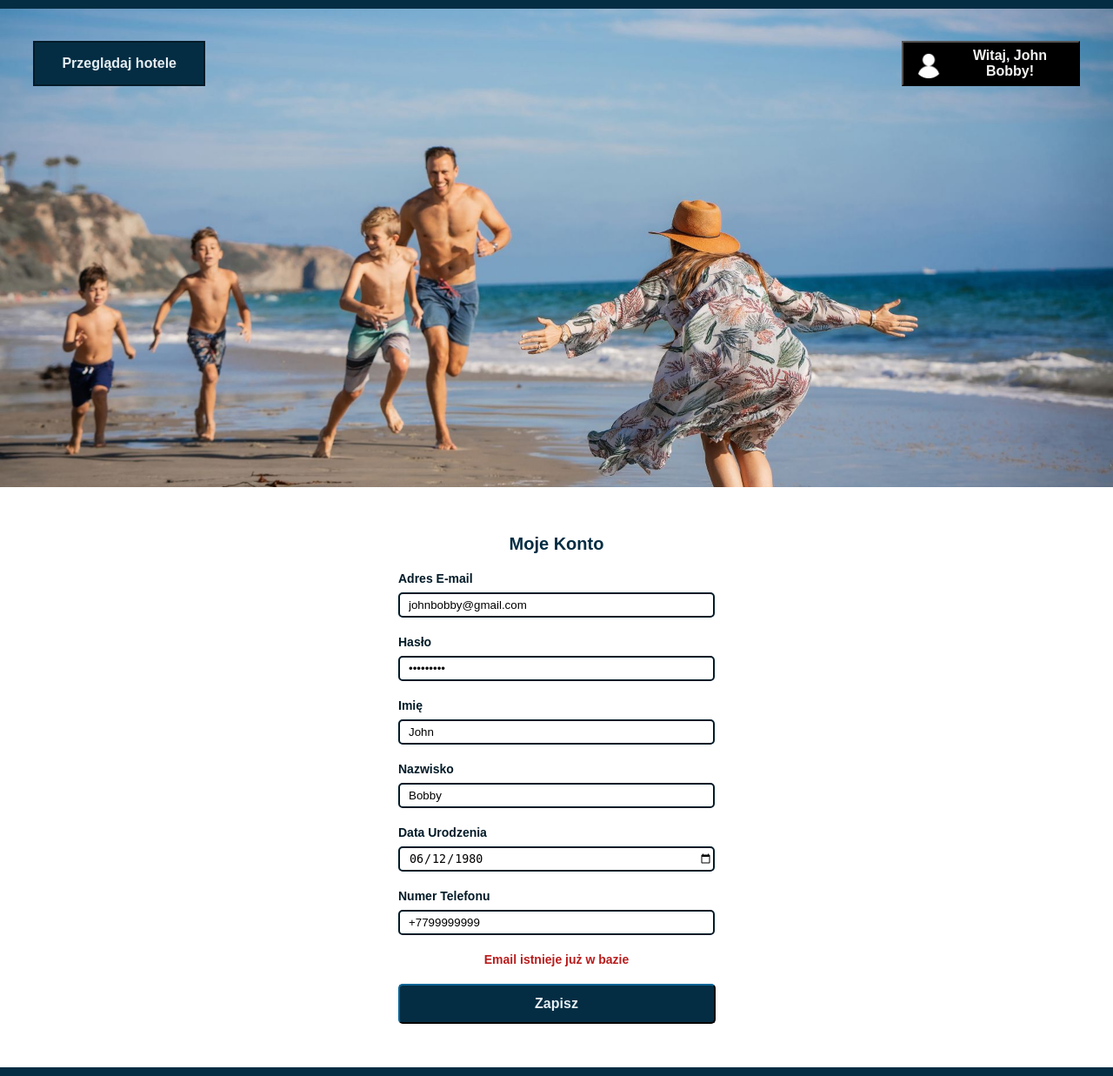
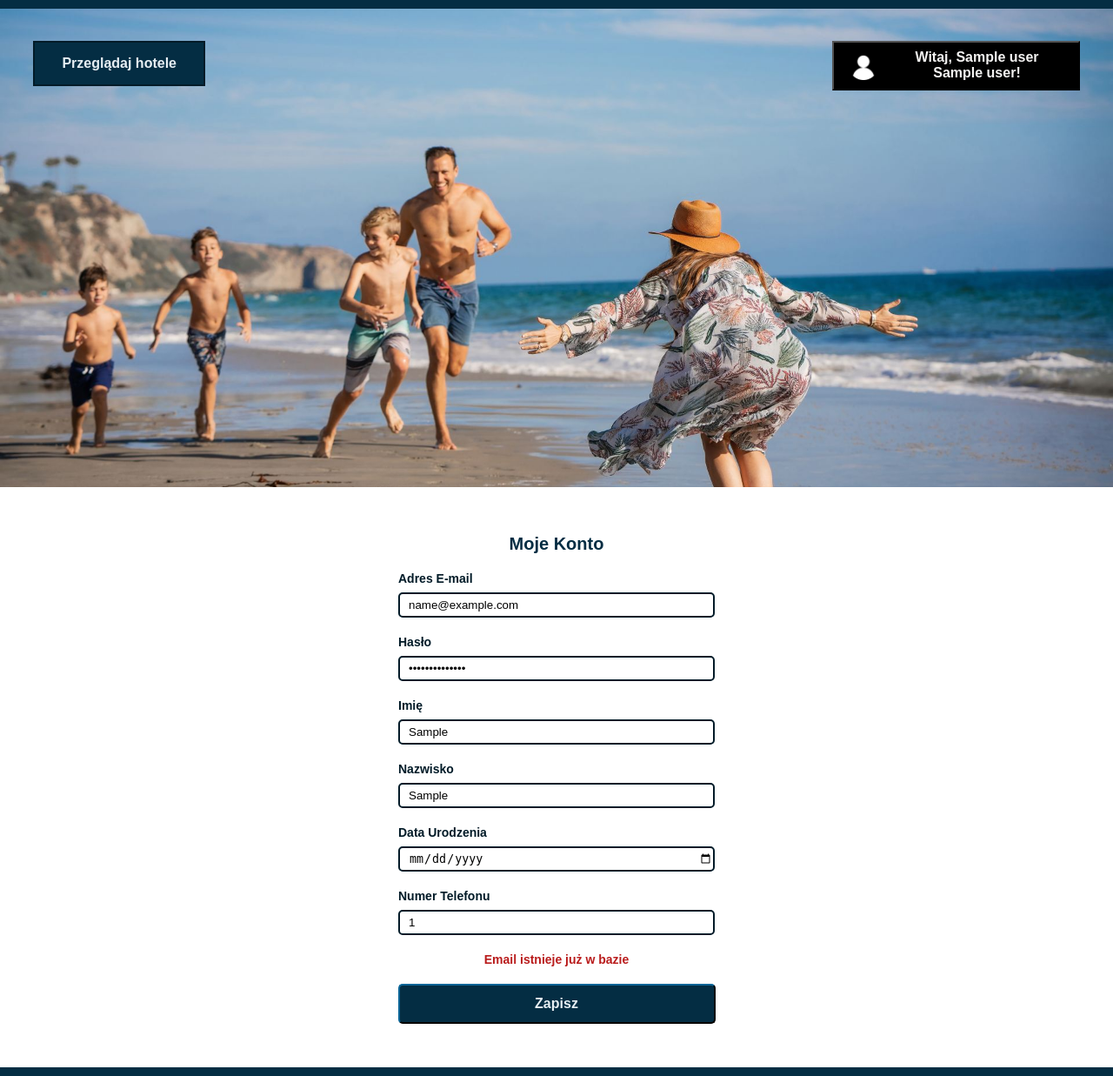
Before and after one commit to jf3112/HotelsApp, a Flask app: page /logged/my-account in a window 1280 px wide. Shown: the whole page at 87% size. Run offline with Flask 2, Linux system fonts and the light colour scheme; the visitor is signed in with stand-in values (Sample User, id 1); some libraries are stand-ins or nearby versions.

Commit message:
fixing data display in my-account

```diff
--- a/website/templates/home-user.html
+++ b/website/templates/home-user.html
@@ -15,7 +15,7 @@
           <img
           height="34px"
           src="\static\img\usericon.png"
-        /><p>Witaj, John Bobby!</p>
+        /><b>Witaj, {{ imie }} {{ nazwisko }}!</b>
           </button>
        <div class="menu-popup" id="menu-popup">
      <ul>
--- a/website/templates/my-account.html
+++ b/website/templates/my-account.html
@@ -14,7 +14,7 @@
       <div class="drop-down-menu">
         <button type="submit" class="user-btn" onclick="openMenuPopup()">
           <img height="34px" src="\static\img\usericon.png" />
-          <p>Witaj, John Bobby!</p>
+          <p>Witaj, {{ dane['FirstName'].capitalize() }} {{ dane['LastName'].capitalize() }}!</p>
         </button>
         <div class="menu-popup" id="menu-popup">
           <ul>
@@ -38,7 +38,7 @@
             class="textfield"
             id="email"
             name="email"
-            value="johnbobby@gmail.com"
+            value={{ dane['Email'] }}
             maxlength="30"
           />
         </div>
@@ -49,7 +49,7 @@
             class="textfield"
             id="password"
             name="password"
-            value="johnbobby"
+            value={{ dane['Password'] }}
             maxlength="20"
           />
         </div>
@@ -60,7 +60,7 @@
             class="textfield"
             id="firstname"
             name="firstname"
-            value="John"
+            value={{ dane['FirstName'] }}
             maxlength="30"
           />
         </div>
@@ -71,7 +71,7 @@
             class="textfield"
             id="lastname"
             name="lastname"
-            value="Bobby"
+            value={{ dane['LastName'] }}
             maxlength="50"
           />
         </div>
@@ -82,7 +82,7 @@
             class="textfield"
             id="birthdate"
             name="birthdate"
-            value="1980-06-12"
+            value={{ dane['BirthDate'] }}
           />
         </div>
         <div class="phonenumber-field popup-field">
@@ -92,7 +92,7 @@
             class="textfield"
             id="phonenumber"
             name="phonenumber"
-            value="+7799999999"
+            value={{ dane['Phone'] }}
             maxlength="15"
           />
         </div>
--- a/website/templates/opinions-user.html
+++ b/website/templates/opinions-user.html
@@ -14,7 +14,7 @@
       <div class="drop-down-menu">
         <button type="submit" class="user-btn" onclick="openMenuPopup()">
           <img height="34px" src="\static\img\usericon.png" />
-          <p>Witaj, John Bobby!</p>
+          <p>Witaj, {{ imie }} {{ nazwisko }}!</p>
         </button>
         <div class="menu-popup" id="menu-popup">
           <ul>
--- a/website/views.py
+++ b/website/views.py
@@ -1,6 +1,7 @@
 from flask import *
 import psycopg2
 from psycopg2.extras import Json
+from datetime import date
 
 DB_HOST = "hotelserver.postgres.database.azure.com"
 DB_NAME = "hoteldbms"
@@ -56,7 +57,7 @@
             password = request.form['Password']
             try:
                 cursor.execute(
-                    'SELECT PD."DataID", PD."Email", PD."Password"'
+                    'SELECT PD."DataID", PD."Email", PD."Password", PD."FirstName" , PD."LastName", PD."Phone", PD."BirthDate"'
                     ' FROM "PersonalData"PD'
                     ' WHERE PD."Email" = %s AND PD."Password" = %s'
                     , (email, password))
@@ -66,6 +67,11 @@
             if account:
                 session['DataID'] = account[0]
                 session['Email'] = account[1]
+                session['Password'] = account[2]
+                session['FirstName'] = account[3]
+                session['LastName'] = account[4]
+                session['Phone'] = account[5]
+                session['BirthDate'] = account[6]
                 emp_position = get_emp_position(session['DataID'])
                 if emp_position is not None:
                     session['Position'] = emp_position['PosName']
@@ -74,7 +80,7 @@
                 session['Logged'] = True
                 return redirect(url_for('views.logged'))
             else:
-                flash('Nieprawidłowy email lub hasło', category='error')
+                error = 'Nieprawidłowy adres email lub hasło'
                 pass
         if 'Sign-up' in request.form:
             d = request.form
@@ -84,6 +90,15 @@
                     'INSERT INTO "PersonalData" ("Email", "Password", "FirstName", "LastName", "Phone", "BirthDate")'
                     ' VALUES (%s, %s, %s, %s, %s, %s)',
                     (d['Email'], d['Password'], d['FirstName'], d['LastName'], d['Phone'], d['BirthDate']))
+                conn.commit()
+            except Exception as e:
+                error = e
+            try:
+                cursor = get_cursor()
+                cursor.execute(
+                    'INSERT INTO "Clients" ("JoinDate", "DataID")'
+                    ' VALUES (%s, %s)',
+                    (date.today(), session['DataID']))
                 conn.commit()
             except Exception as e:
                 error = e
@@ -108,7 +123,8 @@
                 except Exception as e:
                     error = e
                 pass
-        return render_template("home-user.html")
+        return render_template("home-user.html", imie=session.get('FirstName', '').capitalize(),
+                               nazwisko=session.get('LastName', '').capitalize())
     return redirect(url_for('views.home'))
 
 
@@ -121,14 +137,15 @@
 @views.route('/logged/my-account')
 def myAccount():
     if session['Logged']:
-        return render_template("my-account.html")
+        return render_template("my-account.html", dane=session)
     return redirect(url_for('views.home'))
 
 
 @views.route('/logged/my-reservations')
 def myReservations():
     if session['Logged']:
-        return render_template("my-reservations.html")
+        return render_template("my-reservations.html", imie=session.get('FirstName', '').capitalize(),
+                               nazwisko=session.get('LastName', '').capitalize())
     return redirect(url_for('views.home'))
 
 
@@ -164,7 +181,8 @@
                 else:
                     session['Position'] = 'Client'
                 session['Logged'] = True
-                return redirect(url_for('views.logged'))
+                return redirect(url_for('views.logged', imie=session.get('FirstName', '').capitalize(),
+                                        nazwisko=session.get('LastName', '').capitalize()))
             else:
                 flash('Nieprawidłowy email lub hasło', category='error')
                 pass
@@ -186,5 +204,6 @@
 @views.route('/logged/opinions-user')
 def opinionsL():
     if session['Logged']:
-        return render_template('opinions-user.html')
+        return render_template('opinions-user.html', imie=session.get('FirstName', '').capitalize(),
+                               nazwisko=session.get('LastName', '').capitalize())
     return redirect(url_for('views.opinionsN'))
```
